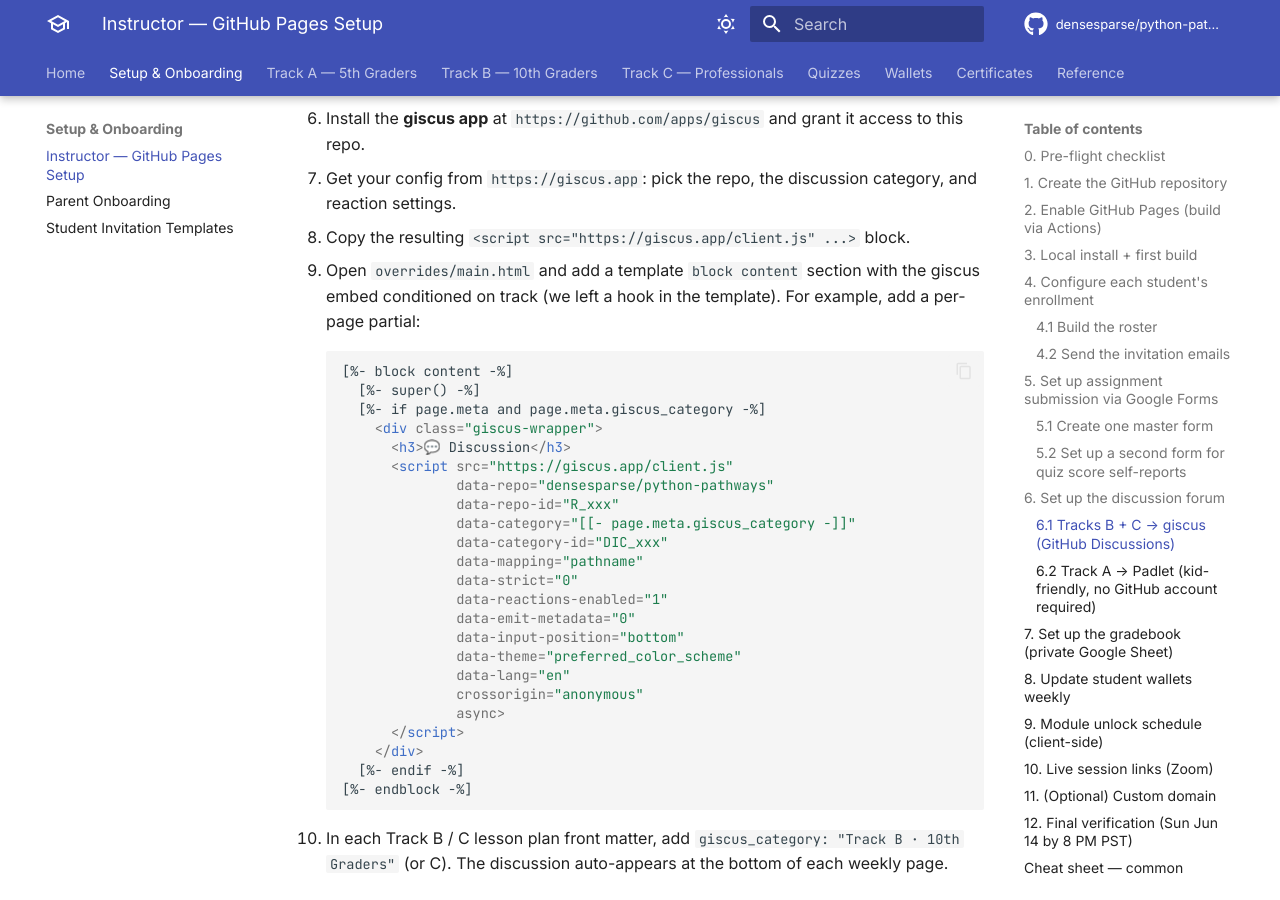
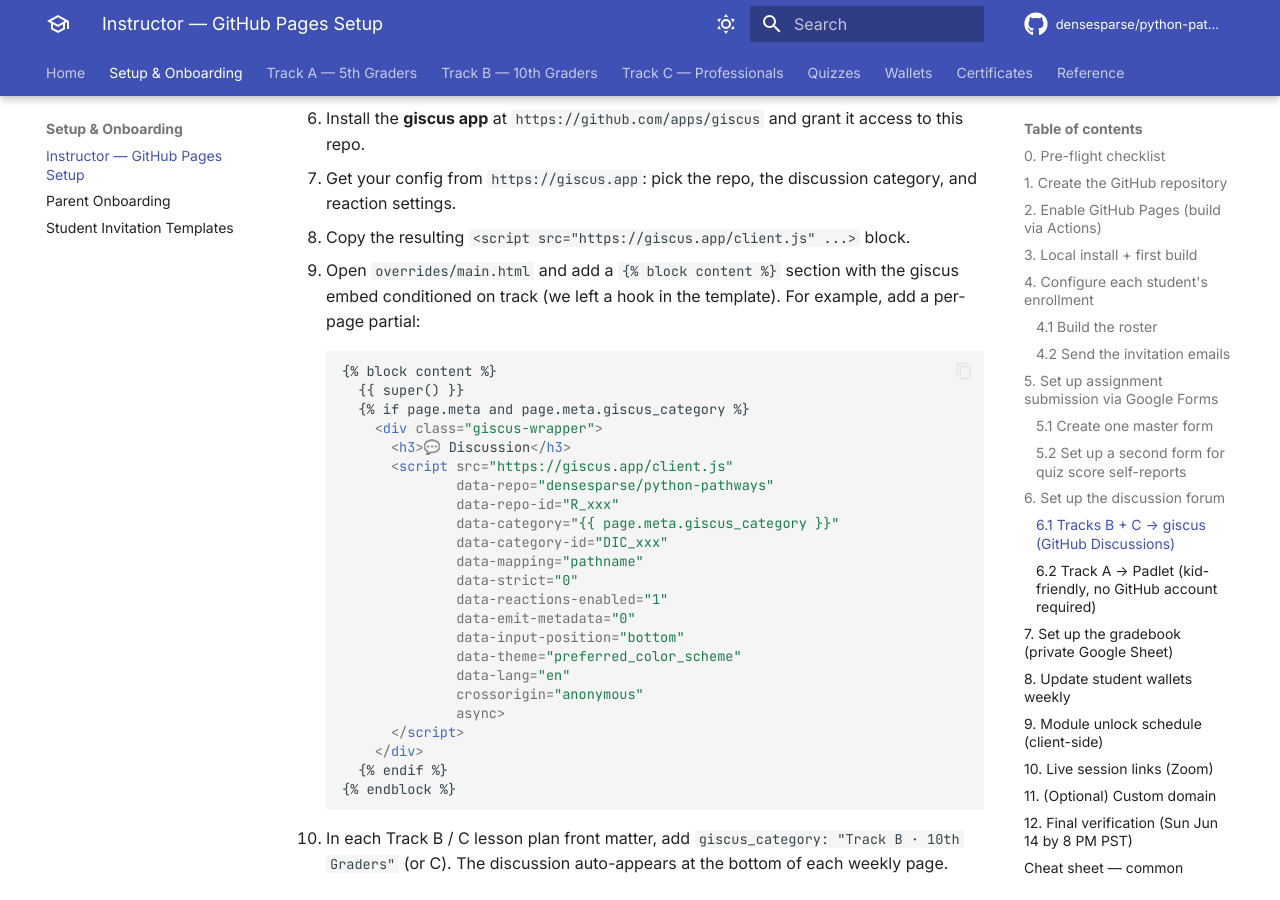
Before and after one commit to venkatacrc/Python_Pathways, an MkDocs documentation site: the page built from course/01_github_pages_setup.md, in a window 1280 px wide and 900 px high, scrolled down 4640 px. Built offline with MkDocs 1.6.1 and Material for MkDocs 9.7.7, drawn with Linux system fonts in a browser that asks for light colours; comment, search, counter and statistics services are not loaded.

Commit message:
Revert to MkDocs Material styling
Remove the Jekyll workflow (jekyll-gh-pages.yml) that was hijacking GitHub Pages
deployment with the default Primer theme, and revert the Liquid-escape edits
to course/01_github_pages_setup.md (no longer needed once Jekyll is gone).

Co-authored-by: Cursor <cursoragent@cursor.com>

````diff
--- a/course/01_github_pages_setup.md
+++ b/course/01_github_pages_setup.md
@@ -156,18 +156,18 @@ We're replacing Canvas Discussions. The right tool varies by track:
 3. Install the **giscus app** at `https://github.com/apps/giscus` and grant it access to this repo.
 4. Get your config from `https://giscus.app`: pick the repo, the discussion category, and reaction settings.
 5. Copy the resulting `<script src="https://giscus.app/client.js" ...>` block.
-6. Open `overrides/main.html` and add a template `block content` section with the giscus embed conditioned on track (we left a hook in the template). For example, add a per-page partial:
+6. Open `overrides/main.html` and add a `{% block content %}` section with the giscus embed conditioned on track (we left a hook in the template). For example, add a per-page partial:
 
     ```html
-    [%- block content -%]
-      [%- super() -%]
-      [%- if page.meta and page.meta.giscus_category -%]
+    {% block content %}
+      {{ super() }}
+      {% if page.meta and page.meta.giscus_category %}
         <div class="giscus-wrapper">
           <h3>💬 Discussion</h3>
           <script src="https://giscus.app/client.js"
                   data-repo="densesparse/python-pathways"
                   data-repo-id="R_xxx"
-                  data-category="[[- page.meta.giscus_category -]]"
+                  data-category="{{ page.meta.giscus_category }}"
                   data-category-id="DIC_xxx"
                   data-mapping="pathname"
                   data-strict="0"
@@ -180,8 +180,8 @@ We're replacing Canvas Discussions. The right tool varies by track:
                   async>
           </script>
         </div>
-      [%- endif -%]
-    [%- endblock -%]
+      {% endif %}
+    {% endblock %}
     ```
 
 7. In each Track B / C lesson plan front matter, add `giscus_category: "Track B · 10th Graders"` (or C). The discussion auto-appears at the bottom of each weekly page.
````
Also changed, not shown: 1 other file.
